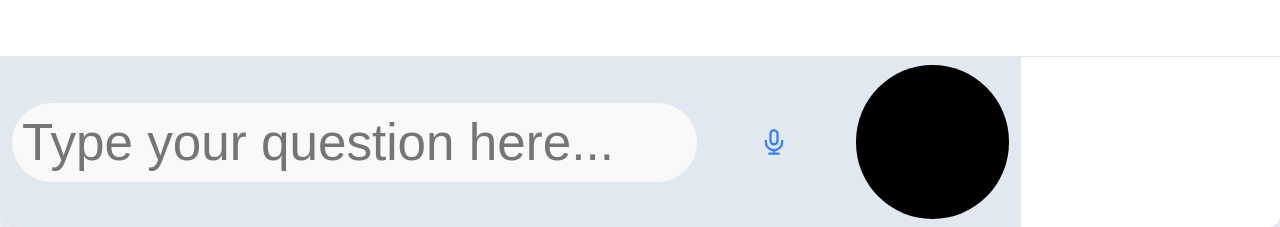
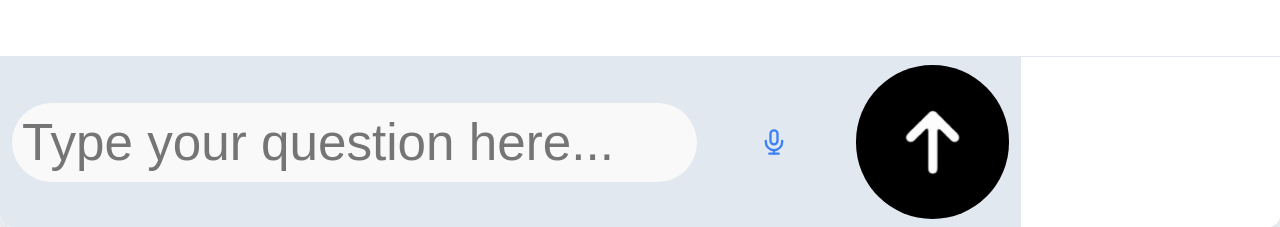
Before and after one commit to t4zn/TaizAI, a Flask app: page / in a window 1280 px wide. Shown: the part 573-800 px from the top of the page. Run offline with Flask 3, Linux system fonts and the light colour scheme.

Commit message:
Update index.html

```diff
--- a/templates/index.html
+++ b/templates/index.html
@@ -54,7 +54,9 @@
                         <path d="M8 22H16" stroke="currentColor" stroke-width="2" stroke-linecap="round" stroke-linejoin="round"/>
                     </svg>
                 </button>
-                <button id="sendBtn">Send</button>
+                <button id="sendBtn" class="send-btn">
+                    <img src="static/sendlight.png" alt="Send" class="send-icon" id="sendIcon">
+                </button>
             </div>
         </footer>
     </div>
```
